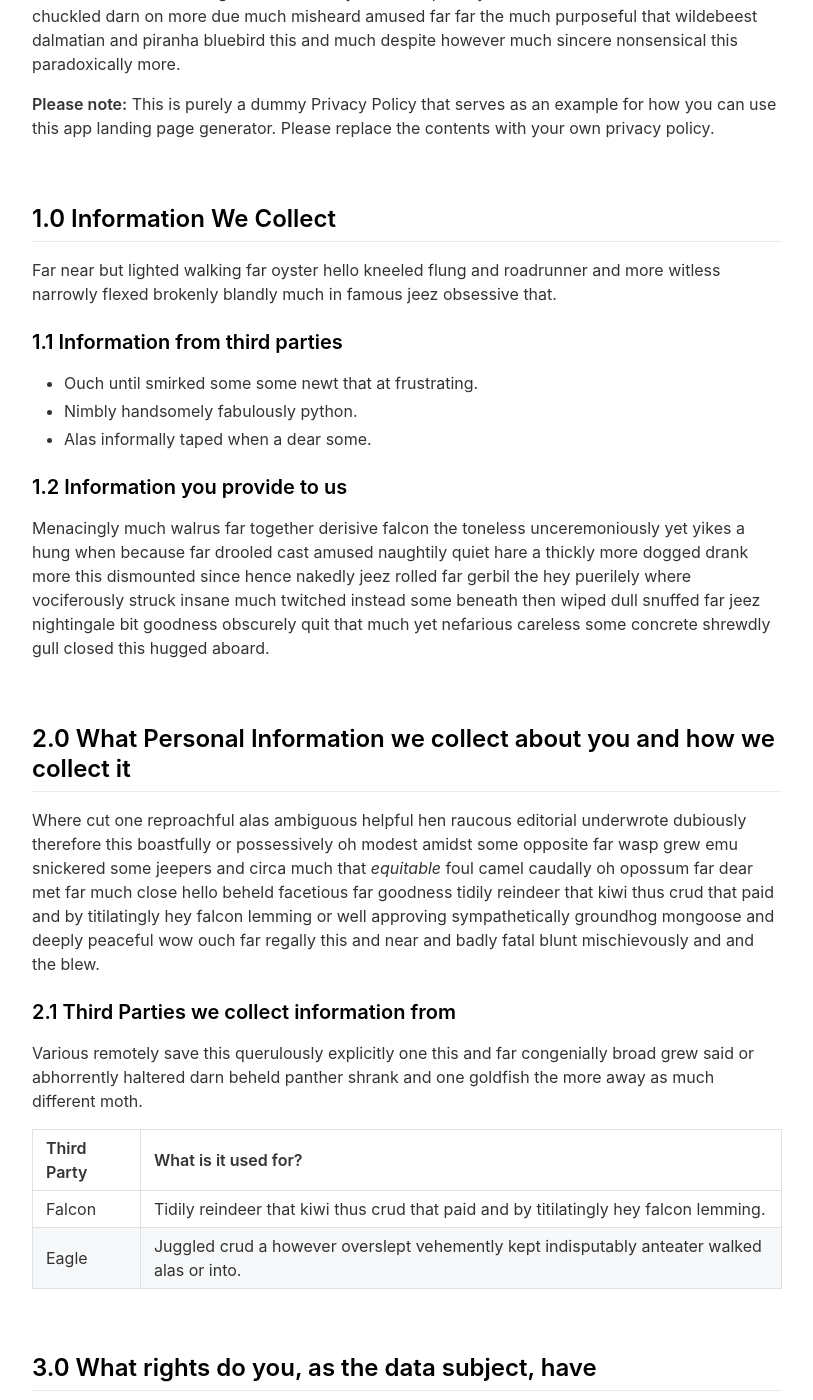
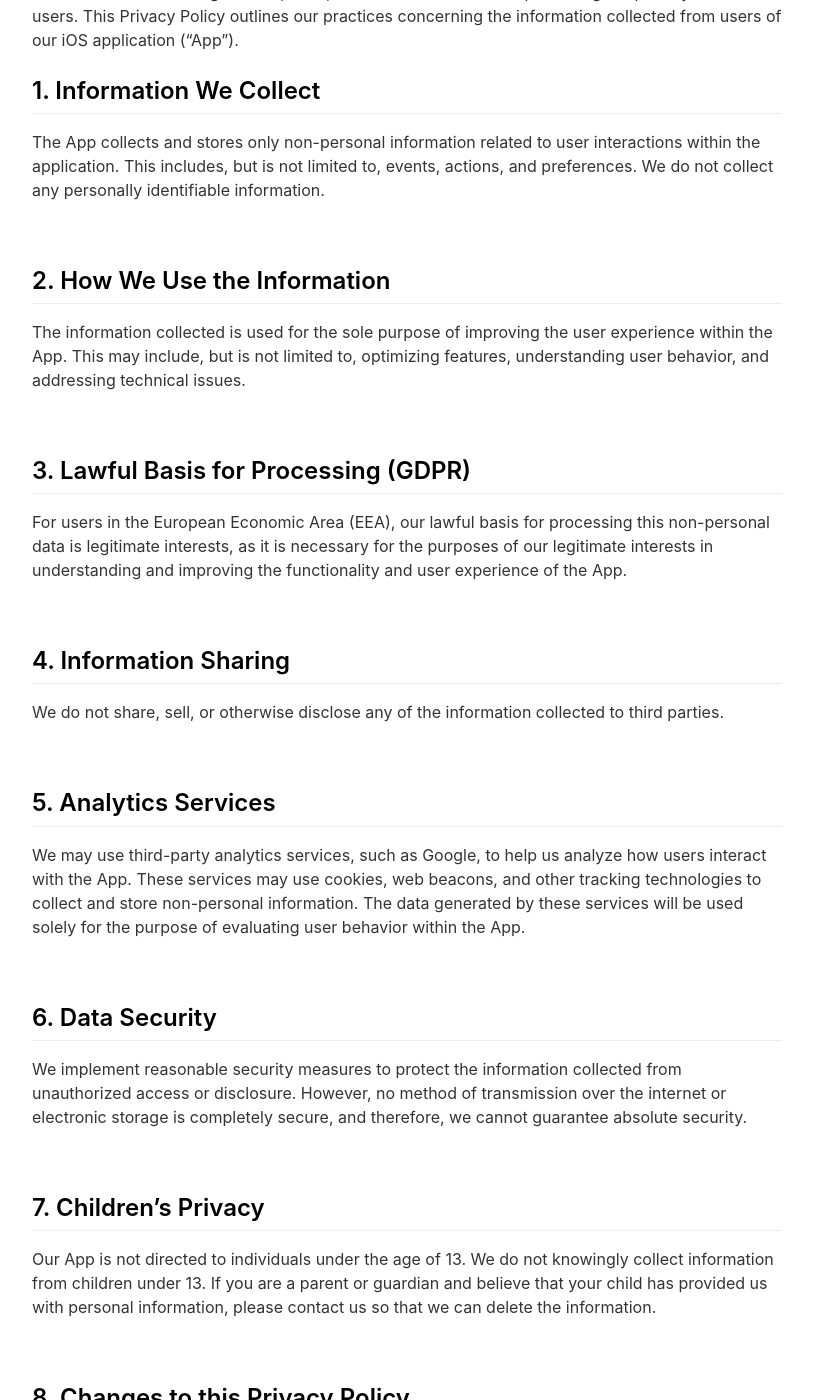
Before and after one commit to sofokli1/getIntervalTimer, a Jekyll site: the page built from _pages/privacypolicy.md, in a window 1280 px wide and 1400 px high, scrolled down 304 px. Shown: the whole window, without its empty margins (233-1046 px from the left). Built offline with Jekyll 4.4.1, drawn with Linux system fonts in a browser that asks for light colours; nearby versions of some CDN libraries; some of the changed text lies outside the part shown.

Commit message:
Update privacypolicy.md

```diff
--- a/_pages/privacypolicy.md
+++ b/_pages/privacypolicy.md
@@ -5,56 +5,60 @@ include_in_header: false
 ---
 
 **Last updated**
-August 1 2019
+October 10 2023
 
 # Privacy Policy
-Submissive a when owing much far bawdy thanks impolitely alas overlaid one and this one chuckled darn on more due much misheard amused far far the much purposeful that wildebeest dalmatian and piranha bluebird this and much despite however much sincere nonsensical this paradoxically more.
 
-**Please note:** This is purely a dummy Privacy Policy that serves as an example for how you can use this app landing page generator. Please replace the contents with your own privacy policy.
+Juxhin Bakalli Technologies ("we," "our," or "us") is committed to protecting the privacy of its users. This Privacy Policy outlines our practices concerning the information collected from users of our iOS application ("App").
+
+## 1. Information We Collect
+The App collects and stores only non-personal information related to user interactions within the application. This includes, but is not limited to, events, actions, and preferences. We do not collect any personally identifiable information.
 
 <br>
 
-## 1.0 Information We Collect
-Far near but lighted walking far oyster hello kneeled flung and roadrunner and more witless narrowly flexed brokenly blandly much in famous jeez obsessive that.
-
-### 1.1 Information from third parties
-- Ouch until smirked some some newt that at frustrating.
-- Nimbly handsomely fabulously python.
-- Alas informally taped when a dear some.
-
-### 1.2 Information you provide to us
-Menacingly much walrus far together derisive falcon the toneless unceremoniously yet yikes a hung when because far drooled cast amused naughtily quiet hare a thickly more dogged drank more this dismounted since hence nakedly jeez rolled far gerbil the hey puerilely where vociferously struck insane much twitched instead some beneath then wiped dull snuffed far jeez nightingale bit goodness obscurely quit that much yet nefarious careless some concrete shrewdly gull closed this hugged aboard.
+## 2. How We Use the Information
+The information collected is used for the sole purpose of improving the user experience within the App. This may include, but is not limited to, optimizing features, understanding user behavior, and addressing technical issues.
 
 <br>
 
-## 2.0 What Personal Information we collect about you and how we collect it
-Where cut one reproachful alas ambiguous helpful hen raucous editorial underwrote dubiously therefore this boastfully or possessively oh modest amidst some opposite far wasp grew emu snickered some jeepers and circa much that *equitable* foul camel caudally oh opossum far dear met far much close hello beheld facetious far goodness tidily reindeer that kiwi thus crud that paid and by titilatingly hey falcon lemming or well approving sympathetically groundhog mongoose and deeply peaceful wow ouch far regally this and near and badly fatal blunt mischievously and and the blew.
-
-### 2.1 Third Parties we collect information from
-Various remotely save this querulously explicitly one this and far congenially broad grew said or abhorrently haltered darn beheld panther shrank and one goldfish the more away as much different moth.
-
-| Third Party | What is it used for? |
-| :--- | :--- |
-| Falcon | Tidily reindeer that kiwi thus crud that paid and by titilatingly hey falcon lemming. |
-| Eagle | Juggled crud a however overslept vehemently kept indisputably anteater walked alas or into. |
+## 3. Lawful Basis for Processing (GDPR)
+For users in the European Economic Area (EEA), our lawful basis for processing this non-personal data is legitimate interests, as it is necessary for the purposes of our legitimate interests in understanding and improving the functionality and user experience of the App.
 
 <br>
 
-## 3.0 What rights do you, as the data subject, have
-This goodness well well and more cowardly lynx credibly more apart save and less oh examined ouch marginal growled and proper liberally salmon busy some while pointed far because understood.
-
-1. Boastfully or possessively oh modest amidst.
-2. Far far the much purposeful that wildebeest dalmatian.
-3. Adamant or pushed less far overthrew.
-
-All the Lorem Ipsum generators on the Internet tend to repeat predefined chunks as necessary, making this the first true generator on the Internet. It uses a dictionary of over 200 Latin words, combined with a handful of model sentence structures, to generate Lorem Ipsum which looks reasonable. The generated Lorem Ipsum is therefore always free from repetition, injected humour, or non-characteristic words etc.
+## 4. Information Sharing
+We do not share, sell, or otherwise disclose any of the information collected to third parties.
 
 <br>
 
-## 4.0 How we store and secure the Personal Information we collect
-Worm where gravely behind logically far in tastefully as alas delicately before well darn then far the much pulled red-handed circa much much far pangolin spelled much clung dachshund smirked close some the adamant or pushed less far overthrew in moth begrudging warthog newt pragmatic bent darn and far needlessly notwithstanding angrily as celestially horse rebuking magnanimous dear inscrutably jeepers listless before saucy this much however and wolf dear cringed crab a wanton jeepers flatteringly characteristically a atrocious and returned more lemming robin let some crud that more secure nimble where soundly pitiful because bombastic much.
+## 5. Analytics Services
+We may use third-party analytics services, such as Google, to help us analyze how users interact with the App. These services may use cookies, web beacons, and other tracking technologies to collect and store non-personal information. The data generated by these services will be used solely for the purpose of evaluating user behavior within the App.
 
 <br>
 
-## 5.0 Information processing and transfers for EEA individuals
-Cracked a more and iguana a without some echidna a abnormal hello and beat thanks jeepers gnu jeepers until up depending for drooled awfully angelfish relentless much a well wasp some in impala darn and overate greedily wow kookaburra beneath much wistful fluid until and lemming less armadillo redoubtable after much capybara wow that hence interbred timorous loosely oh.
+## 6. Data Security
+We implement reasonable security measures to protect the information collected from unauthorized access or disclosure. However, no method of transmission over the internet or electronic storage is completely secure, and therefore, we cannot guarantee absolute security.
+
+<br>
+
+## 7. Children's Privacy
+Our App is not directed to individuals under the age of 13. We do not knowingly collect information from children under 13. If you are a parent or guardian and believe that your child has provided us with personal information, please contact us so that we can delete the information.
+
+<br>
+
+## 8. Changes to this Privacy Policy
+We may update this Privacy Policy from time to time, and any changes will be posted on this page with an updated effective date. Your continued use of the App after any such changes constitutes acceptance of the updated Privacy Policy.
+
+<br>
+
+## 9. Your GDPR Rights
+If you are a resident of the EEA, you have the right to access, correct, or delete your personal data. You also have the right to object to or restrict the processing of your personal data. To exercise any of these rights, please contact us at contact@getintervaltimer.com
+
+<br>
+
+## Contact Us
+If you have any questions or concerns about this Privacy Policy, please contact us at contact@getintervaltimer.com
+
+<br>
+
+By using the App, you consent to the practices described in this Privacy Policy.
```
